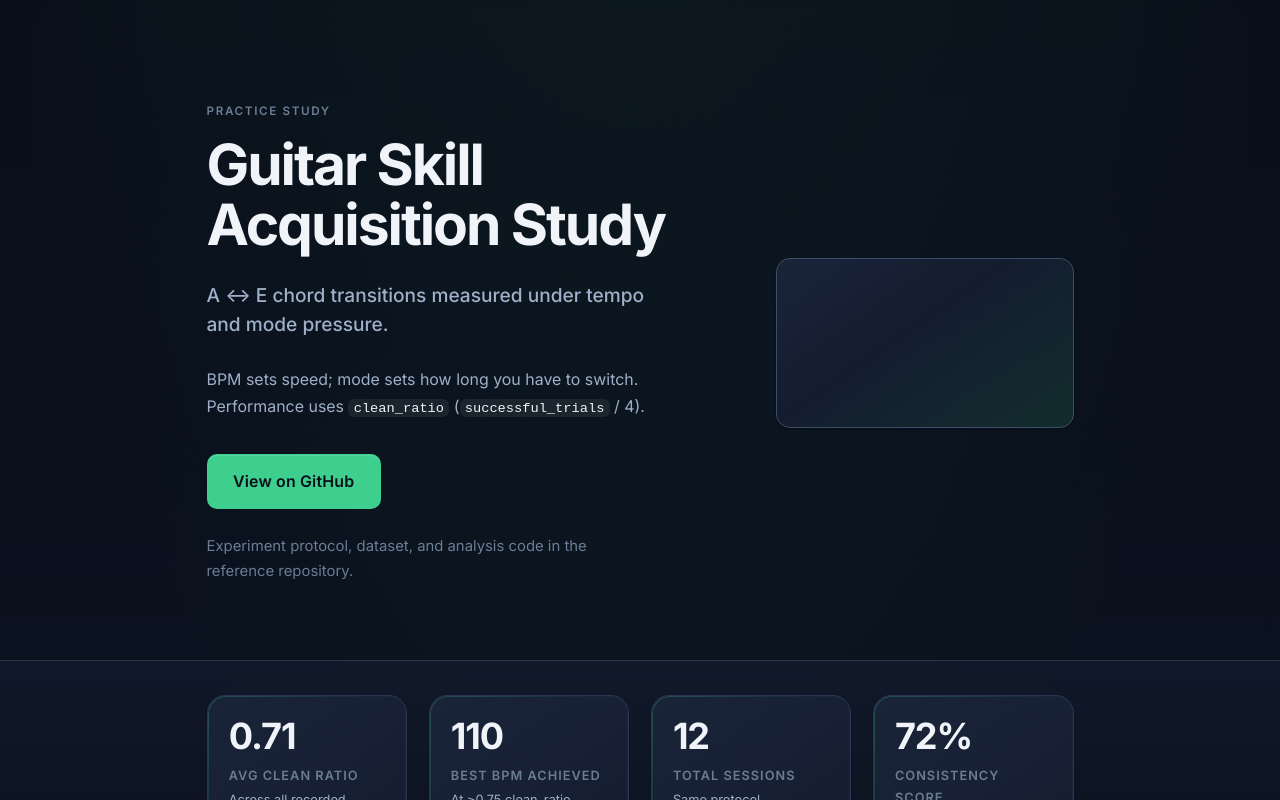
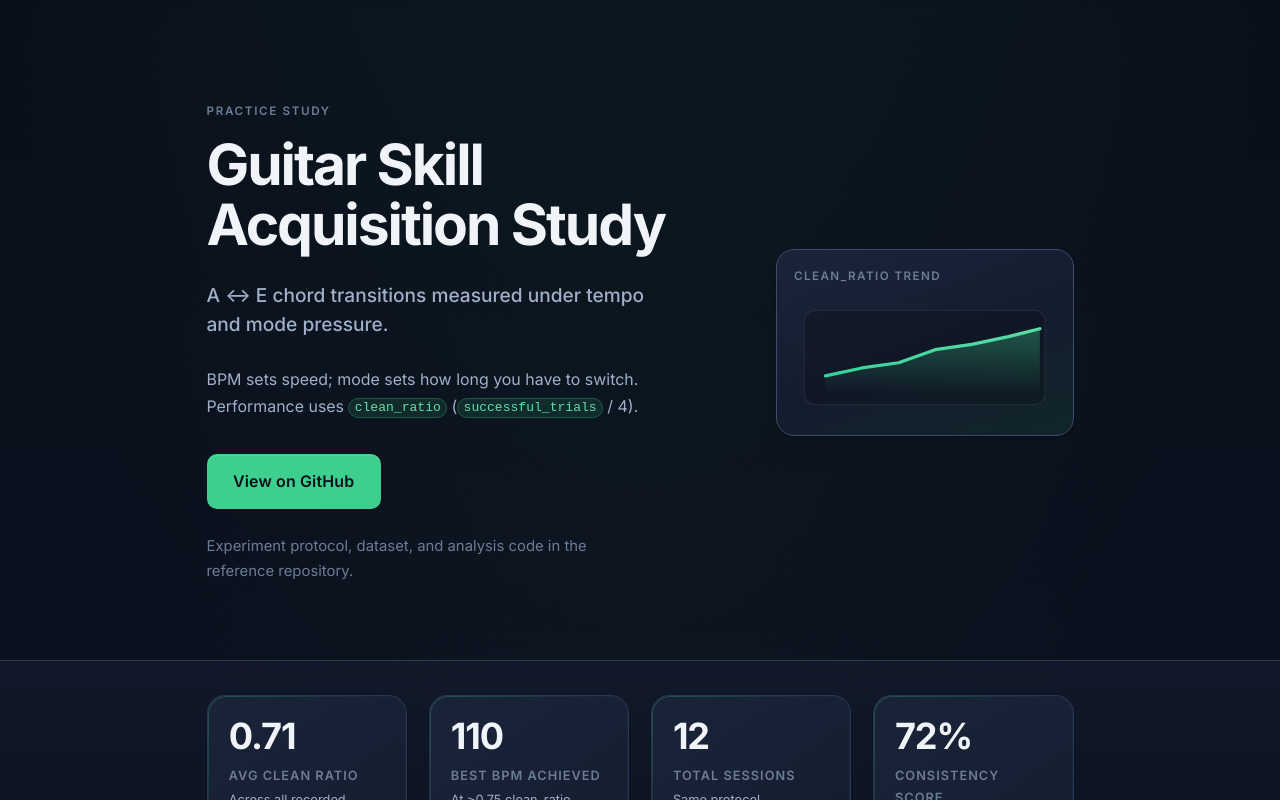
Before and after one commit to rishav-basnet/Guitar-Learning-Research-Website, a React (Vite) app: page / in a window 1280 px wide. Shown: the top 800 px of the page. Built offline with nearby package versions, Linux system fonts and the light colour scheme.

Commit message:
Add hero mini chart and keyword badges

```diff
--- a/src/App.css
+++ b/src/App.css
@@ -221,24 +221,63 @@
 }
 
 .hero__panel {
-  border-radius: var(--radius-lg);
+  border-radius: var(--radius-xl);
   border: 1px solid var(--border-strong);
-  min-height: 10rem;
+  min-height: 11rem;
+  padding: var(--sp-4);
   background:
     linear-gradient(
-      145deg,
+      160deg,
       var(--surface-raised) 0%,
-      var(--surface) 42%,
-      rgba(62, 207, 142, 0.14) 100%
+      var(--surface) 55%,
+      rgba(62, 207, 142, 0.1) 100%
     );
   box-shadow: var(--shadow-sm);
 }
 
 @media (max-width: 899px) {
   .hero__panel {
-    min-height: 6rem;
-    max-width: 20rem;
+    min-height: 9rem;
+    max-width: 22rem;
   }
+}
+
+.hero-mini-chart {
+  height: 100%;
+  min-height: 8.5rem;
+  display: flex;
+  flex-direction: column;
+  gap: var(--sp-3);
+}
+
+.hero-mini-chart__label {
+  margin: 0;
+  font-size: 0.6875rem;
+  font-weight: 600;
+  letter-spacing: 0.12em;
+  text-transform: uppercase;
+  color: var(--text-faint);
+}
+
+.hero-mini-chart__svg {
+  flex: 1;
+  width: 100%;
+  min-height: 5.5rem;
+  display: block;
+}
+
+.keyword-badge {
+  display: inline;
+  font-family: ui-monospace, 'Cascadia Code', 'SFMono-Regular', monospace;
+  font-size: 0.82em;
+  font-weight: 500;
+  padding: 0.1em 0.4em 0.08em;
+  border-radius: 999px;
+  color: var(--accent-hover);
+  background: rgba(62, 207, 142, 0.12);
+  border: 1px solid rgba(62, 207, 142, 0.28);
+  box-decoration-break: clone;
+  vertical-align: baseline;
 }
 
 .term {
--- a/src/components/Hero.jsx
+++ b/src/components/Hero.jsx
@@ -1,5 +1,7 @@
 import Button from './Button'
 import Container from './Container'
+import HeroMiniChart from './HeroMiniChart'
+import KeywordBadge from './KeywordBadge'
 
 export default function Hero() {
   return (
@@ -14,8 +16,8 @@ export default function Hero() {
             </p>
             <p className="hero__metric">
               BPM sets speed; mode sets how long you have to switch. Performance
-              uses <span className="term">clean_ratio</span> (
-              <span className="term">successful_trials</span> / 4).
+              uses <KeywordBadge>clean_ratio</KeywordBadge> (
+              <KeywordBadge>successful_trials</KeywordBadge> / 4).
             </p>
             <div className="hero__actions">
               <Button href="https://github.com/rishav-basnet/Guitar-Learning-Research">
@@ -27,7 +29,12 @@ export default function Hero() {
               repository.
             </p>
           </div>
-          <div className="hero__panel" aria-hidden="true" />
+          <div
+            className="hero__panel"
+            aria-label="Illustrative clean ratio trend preview"
+          >
+            <HeroMiniChart />
+          </div>
         </div>
       </Container>
     </header>
--- /dev/null
+++ b/src/components/HeroMiniChart.jsx
@@ -0,0 +1,47 @@
+/**
+ * Decorative trend preview for the hero panel (no live data).
+ */
+export default function HeroMiniChart() {
+  return (
+    <div className="hero-mini-chart" aria-hidden="true">
+      <p className="hero-mini-chart__label">clean_ratio trend</p>
+      <svg
+        className="hero-mini-chart__svg"
+        viewBox="0 0 200 88"
+        preserveAspectRatio="none"
+      >
+        <defs>
+          <linearGradient id="heroChartFill" x1="0" y1="0" x2="0" y2="1">
+            <stop offset="0%" stopColor="rgba(62, 207, 142, 0.35)" />
+            <stop offset="100%" stopColor="rgba(62, 207, 142, 0)" />
+          </linearGradient>
+          <linearGradient id="heroChartLine" x1="0" y1="0" x2="1" y2="0">
+            <stop offset="0%" stopColor="#34d399" />
+            <stop offset="100%" stopColor="#5fdfaa" />
+          </linearGradient>
+        </defs>
+        <rect
+          x="8"
+          y="8"
+          width="184"
+          height="72"
+          rx="8"
+          fill="rgba(0, 0, 0, 0.2)"
+          stroke="rgba(255, 255, 255, 0.06)"
+        />
+        <path
+          d="M 24 58 L 52 52 L 80 48 L 108 38 L 136 34 L 164 28 L 188 22"
+          fill="none"
+          stroke="url(#heroChartLine)"
+          strokeWidth="2.5"
+          strokeLinecap="round"
+          strokeLinejoin="round"
+        />
+        <path
+          d="M 24 58 L 52 52 L 80 48 L 108 38 L 136 34 L 164 28 L 188 22 L 188 72 L 24 72 Z"
+          fill="url(#heroChartFill)"
+        />
+      </svg>
+    </div>
+  )
+}
--- /dev/null
+++ b/src/components/KeywordBadge.jsx
@@ -0,0 +1,3 @@
+export default function KeywordBadge({ children }) {
+  return <span className="keyword-badge">{children}</span>
+}
```
